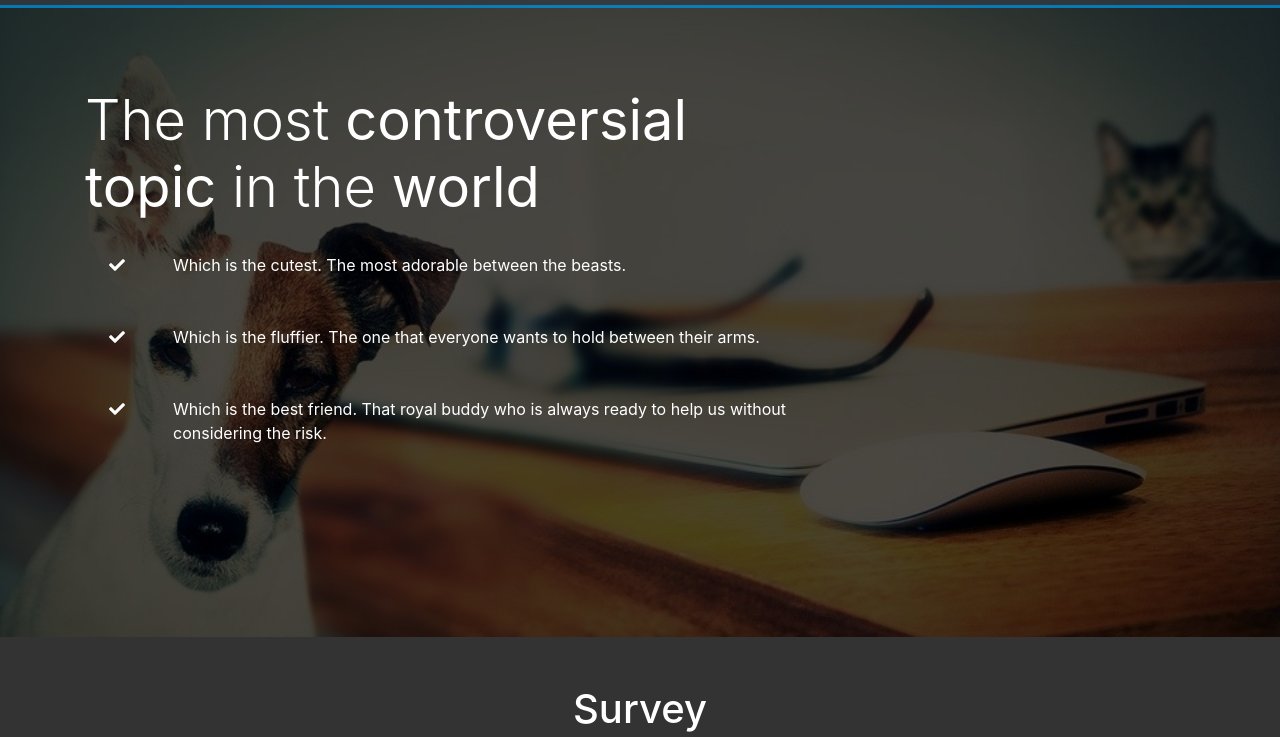
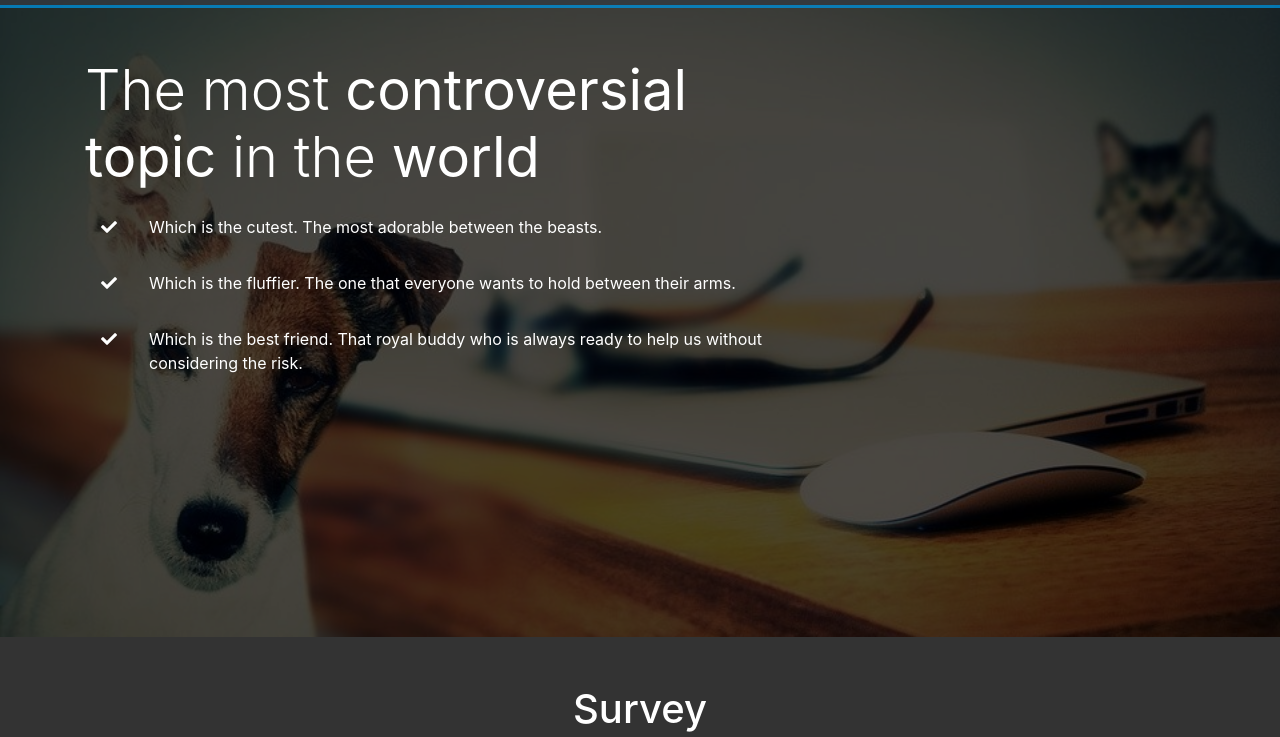
Before and after one commit to jar0man/pets-survey, a plain HTML site: page index.html in a window 1280 px wide. Shown: the part 63-800 px from the top of the page. Drawn offline with nearby package versions, Linux system fonts and the light colour scheme; no server answers.

Commit message:
Reduce padding on home checkbox

```diff
--- a/css/style.css
+++ b/css/style.css
@@ -31,7 +31,7 @@ img.nav-link {
 }
 
 #home-section .home-inner {
-    padding-top: 150px;
+    padding-top: 120px;
 }
 /* HIDE RADIO */
 [type=radio] {
--- a/index.html
+++ b/index.html
@@ -54,26 +54,26 @@
                         <strong>world</strong>
                     </h1>
                     <div class="d-flex">
-                        <div class="p-4 align-self-start">
+                        <div class="p-3 align-self-start">
                             <i class="fas fa-check"></i>
                         </div>
-                        <div class="p-4 align-self-end">
+                        <div class="p-3 align-self-end">
                             Which is the cutest. The most adorable between the beasts.
                         </div>
                     </div>
                     <div class="d-flex">
-                        <div class="p-4 align-self-start">
+                        <div class="p-3 align-self-start">
                             <i class="fas fa-check"></i>
                         </div>
-                        <div class="p-4 align-self-end">
+                        <div class="p-3 align-self-end">
                             Which is the fluffier. The one that everyone wants to hold between their arms.
                         </div>
                     </div>
                     <div class="d-flex">
-                        <div class="p-4 align-self-start">
+                        <div class="p-3 align-self-start">
                             <i class="fas fa-check"></i>
                         </div>
-                        <div class="p-4 align-self-end">
+                        <div class="p-3 align-self-end">
                             Which is the best friend. That royal buddy who is always ready to help us without considering the risk.
                         </div>
                     </div>
```
